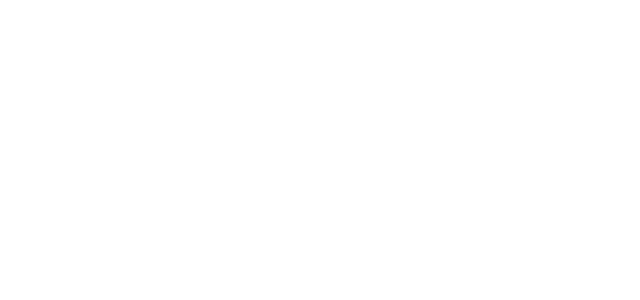
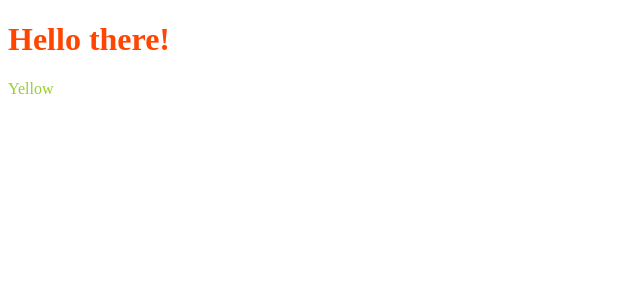
Before and after one commit to frostzt/github-octocat, a React (Create React App) app in the folder frontend/: page / in a window 1280 px wide. Shown: the top 300 px of the page, without its empty margins (0-640 px from the left). Built offline with nearby package versions, Linux system fonts and the light colour scheme.

Commit message:
creating the landing page

```diff
--- a/frontend/package.json
+++ b/frontend/package.json
@@ -9,6 +9,7 @@
     "react": "^17.0.2",
     "react-dom": "^17.0.2",
     "react-scripts": "4.0.3",
+    "sass": "^1.38.0",
     "web-vitals": "^1.0.1"
   },
   "scripts": {
--- a/frontend/public/index.html
+++ b/frontend/public/index.html
@@ -10,34 +10,11 @@
       content="Web site created using create-react-app"
     />
     <link rel="apple-touch-icon" href="%PUBLIC_URL%/logo192.png" />
-    <!--
-      manifest.json provides metadata used when your web app is installed on a
-      user's mobile device or desktop. See https://developers.google.com/web/fundamentals/web-app-manifest/
-    -->
     <link rel="manifest" href="%PUBLIC_URL%/manifest.json" />
-    <!--
-      Notice the use of %PUBLIC_URL% in the tags above.
-      It will be replaced with the URL of the `public` folder during the build.
-      Only files inside the `public` folder can be referenced from the HTML.
-
-      Unlike "/favicon.ico" or "favicon.ico", "%PUBLIC_URL%/favicon.ico" will
-      work correctly both with client-side routing and a non-root public URL.
-      Learn how to configure a non-root public URL by running `npm run build`.
-    -->
-    <title>React App</title>
+    <title>Octotime | Time Management just made smarter!</title>
   </head>
   <body>
     <noscript>You need to enable JavaScript to run this app.</noscript>
     <div id="root"></div>
-    <!--
-      This HTML file is a template.
-      If you open it directly in the browser, you will see an empty page.
-
-      You can add webfonts, meta tags, or analytics to this file.
-      The build step will place the bundled scripts into the <body> tag.
-
-      To begin the development, run `npm start` or `yarn start`.
-      To create a production bundle, use `npm run build` or `yarn build`.
-    -->
   </body>
 </html>
--- a/frontend/src/App.js
+++ /dev/null
@@ -1,5 +0,0 @@
-const App = () => {
-  return <div className="App"></div>;
-};
-
-export default App;
--- /dev/null
+++ b/frontend/src/App.jsx
@@ -0,0 +1,14 @@
+import Test from "./components/test/test";
+
+import styles from "./styles/app.module.scss";
+
+const App = () => {
+  return (
+    <div className="App">
+      <h1 className={styles.title}>Hello there!</h1>
+      <Test />
+    </div>
+  );
+};
+
+export default App;
--- /dev/null
+++ b/frontend/src/components/test/test.jsx
@@ -0,0 +1,7 @@
+import styles from "./test.module.scss";
+
+const Test = () => {
+  return <div className={styles.title}>Yellow</div>;
+};
+
+export default Test;
--- /dev/null
+++ b/frontend/src/components/test/test.module.scss
@@ -0,0 +1,3 @@
+.title {
+  color: yellowgreen;
+}
--- /dev/null
+++ b/frontend/src/styles/app.module.scss
@@ -0,0 +1,3 @@
+.title {
+  color: orangered;
+}
```
Also changed, not shown: frontend/src/index.jsx (renamed from frontend/src/index.js), 1 other file (tests, documents, lock files or other folders).
